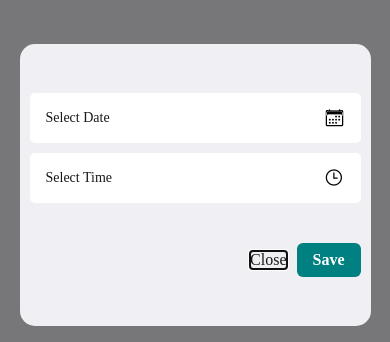
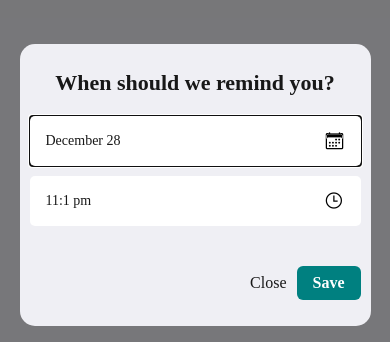
Before and after one commit to ajalasegun1/remindme, a React Native app: screen /AddScreen in a window 390 px wide. Shown: the part 237-579 px from the top of the page. Built offline with nearby package versions, Linux system fonts and the light colour scheme.

Commit message:
added datepicker

```diff
--- a/package.json
+++ b/package.json
@@ -17,6 +17,7 @@
     "dayjs": "^1.11.7",
     "react": "18.1.0",
     "react-native": "0.70.6",
+    "react-native-date-picker": "^4.2.6",
     "react-native-gesture-handler": "^2.8.0",
     "react-native-push-notification": "^8.1.1",
     "react-native-reanimated": "^2.13.0",
--- a/src/screens/AddScreen.tsx
+++ b/src/screens/AddScreen.tsx
@@ -20,6 +20,8 @@ import {HEIGHT} from '../constants/dimensions';
 import MyView from '../components/MyView';
 import MyLayerView from '../components/MyLayerView';
 import MyText from '../components/MyText';
+import DatePicker from 'react-native-date-picker';
+import dayjs from 'dayjs';
 
 type AddScreenProps = StackScreenProps<RootStackParamList, 'AddScreen'>;
 
@@ -32,6 +34,10 @@ const AddScreen = ({navigation}: AddScreenProps) => {
   const [color, setColor] = useState<string>(one);
   const [showModal, setShowModal] = useState(true);
   const colorArray = [one, two, three, four];
+  const [date, setDate] = useState(new Date());
+  const [openDate, setOpenDate] = useState(false);
+  const [time, setTime] = useState(new Date());
+  const [openTime, setOpenTime] = useState(false);
 
   useEffect(() => {
     titleRef.current?.focus();
@@ -108,23 +114,32 @@ const AddScreen = ({navigation}: AddScreenProps) => {
       <Modal visible={showModal} transparent={true} animationType={'slide'}>
         <View style={styles.modalContainer}>
           <MyView style={styles.modalContent}>
+            <MyText style={styles.heading}>When should we remind you?</MyText>
+            <Pressable
+              onPress={() => setOpenDate(true)}
+              style={{width: '100%'}}>
               <MyLayerView style={styles.items2}>
-              <MyText>Select Date</MyText>
+                <MyText>{dayjs(date).format('MMMM D')}</MyText>
                 <Ionicons
                   name="calendar-outline"
                   size={20}
                   color={isDark ? 'white' : 'black'}
                 />
               </MyLayerView>
+            </Pressable>
             <View style={{height: 10}} />
+            <Pressable
+              onPress={() => setOpenTime(true)}
+              style={{width: '100%'}}>
               <MyLayerView style={styles.items2}>
-              <MyText>Select Time</MyText>
+                <MyText>{dayjs(date).format('h:m a')}</MyText>
                 <Ionicons
                   name="time-outline"
                   size={20}
                   color={isDark ? 'white' : 'black'}
                 />
               </MyLayerView>
+            </Pressable>
             <View style={{height: 40}} />
             <View style={styles.modalFooter}>
               <Pressable onPress={() => setShowModal(false)}>
@@ -137,6 +152,34 @@ const AddScreen = ({navigation}: AddScreenProps) => {
             </View>
           </MyView>
         </View>
+        <DatePicker
+          modal
+          mode="date"
+          minimumDate={new Date()}
+          open={openDate}
+          date={date}
+          onConfirm={date => {
+            setOpenDate(false);
+            setDate(date);
+          }}
+          onCancel={() => {
+            setOpenDate(false);
+          }}
+        />
+        <DatePicker
+          modal
+          mode="time"
+          minimumDate={new Date()}
+          open={openTime}
+          date={time}
+          onConfirm={date => {
+            setOpenTime(false);
+            setDate(date);
+          }}
+          onCancel={() => {
+            setOpenTime(false);
+          }}
+        />
       </Modal>
     </MySafeContainer>
   );
@@ -276,4 +319,9 @@ const styles = StyleSheet.create({
     fontSize: 16,
     color: 'white',
   },
+  heading: {
+    fontWeight: '700',
+    fontSize: 22,
+    marginBottom: 20,
+  },
 });
```
Also changed, not shown: 2 other files (tests, documents, lock files or other folders). Lines whose indentation alone changed are shown as unchanged.
